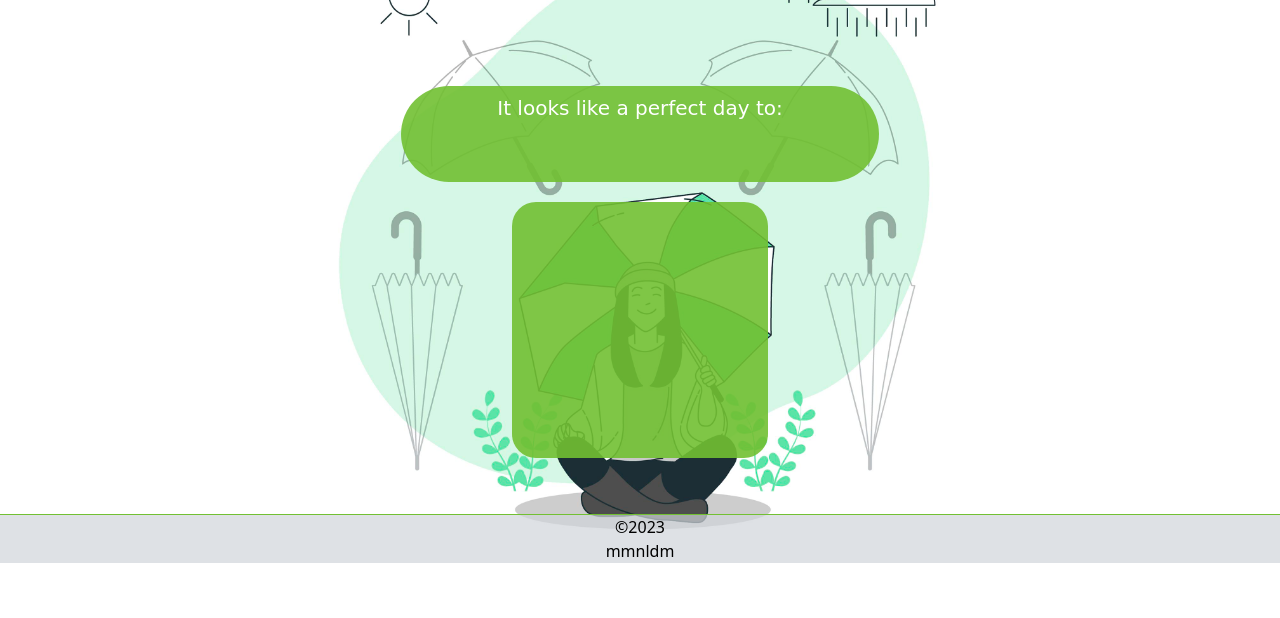
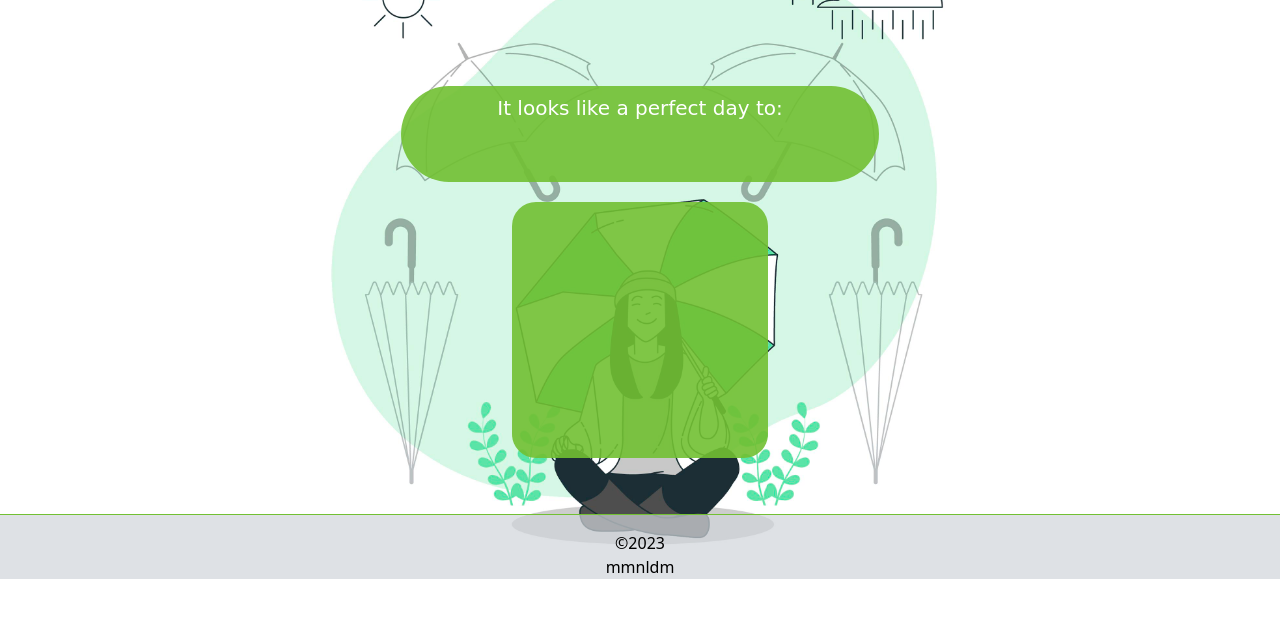
Before and after one commit to codemerything/Activity-Forecast, a website with bundled scripts: page index.html in a window 1280 px wide. Shown: the part 72-690 px from the top of the page. Built offline with nearby package versions, Linux system fonts and the light colour scheme.

Commit message:
commit changes

```diff
--- a/index.html
+++ b/index.html
@@ -11,7 +11,7 @@
     <link rel="stylesheet" href="https://fonts.googleapis.com/css2?family=Material+Symbols+Rounded:opsz,wght,FILL,GRAD@48,700,1,200" />
     <link rel="stylesheet" href="https://fonts.googleapis.com/css2?family=Material+Symbols+Outlined:opsz,wght,FILL,GRAD@48,400,0,0" />
 </head>
-<body class="bg-img">
+<body class="bg-img min-h-[50vh]">
 
     <nav class="container mx-auto p-6 relative">
       <ul class="flex justify-between">
@@ -42,8 +42,10 @@
     </main>
 
     <footer class="text-center mt-14 border-t border-wtdtgreen bg-gray-300 bg-opacity-70 flex flex-col">
-      <div> ©2023</div>
-      <div> <a href="https://github.com/mmnldm">mmnldm</a></div>
+      <div class="mt-4">
+        <div> ©2023</div>
+        <div> <a href="https://github.com/mmnldm">mmnldm</a></div>
+      </div>
     </footer>
 
     <script src="/js/main.js" type="module"></script>
```
Also changed, not shown: css/style.css.
